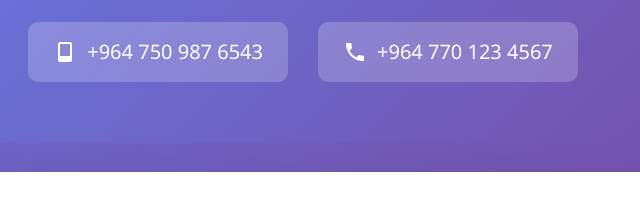
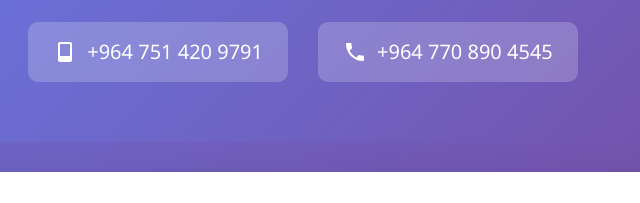
Before and after one commit to daryosbaban/tabibna1, a plain HTML site: page index.html in a window 1280 px wide. Shown: the part 585-788 px from the top of the page, 337-977 px from the left. Drawn offline with nearby package versions, Linux system fonts and the light colour scheme.

Commit message:
Update index.html

```diff
--- a/index.html
+++ b/index.html
@@ -402,11 +402,11 @@
      <div class="phone-numbers">
       <div class="phone-item">
        <svg width="24" height="24" viewbox="0 0 24 24" fill="none" xmlns="http://www.w3.org/2000/svg"><path d="M6.62 10.79c1.44 2.83 3.76 5.14 6.59 6.59l2.2-2.2c.27-.27.67-.36 1.02-.24 1.12.37 2.33.57 3.57.57.55 0 1 .45 1 1V20c0 .55-.45 1-1 1-9.39 0-17-7.61-17-17 0-.55.45-1 1-1h3.5c.55 0 1 .45 1 1 0 1.25.2 2.45.57 3.57.11.35.03.74-.25 1.02l-2.2 2.2z" fill="white" />
-       </svg><span>+964 770 123 4567</span>
+       </svg><span>+964 770 890 4545</span>
       </div>
       <div class="phone-item">
        <svg width="24" height="24" viewbox="0 0 24 24" fill="none" xmlns="http://www.w3.org/2000/svg"><path d="M17 2H7c-1.1 0-2 .9-2 2v16c0 1.1.9 2 2 2h10c1.1 0 2-.9 2-2V4c0-1.1-.9-2-2-2zM7 4h10v12H7V4z" fill="white" />
-       </svg><span>+964 750 987 6543</span>
+       </svg><span>+964 751 420 9791</span>
       </div>
      </div>
     </div><!-- Services Section -->
@@ -715,4 +715,5 @@
         });
     </script>
  <script>(function(){function c(){var b=a.contentDocument||a.contentWindow.document;if(b){var d=b.createElement('script');d.innerHTML="window.__CF$cv$params={r:'99a3b64931411e25',t:'MTc2MjQyMjg5My4wMDAwMDA='};var a=document.createElement('script');a.nonce='';a.src='/cdn-cgi/challenge-platform/scripts/jsd/main.js';document.getElementsByTagName('head')[0].appendChild(a);";b.getElementsByTagName('head')[0].appendChild(d)}}if(document.body){var a=document.createElement('iframe');a.height=1;a.width=1;a.style.position='absolute';a.style.top=0;a.style.left=0;a.style.border='none';a.style.visibility='hidden';document.body.appendChild(a);if('loading'!==document.readyState)c();else if(window.addEventListener)document.addEventListener('DOMContentLoaded',c);else{var e=document.onreadystatechange||function(){};document.onreadystatechange=function(b){e(b);'loading'!==document.readyState&&(document.onreadystatechange=e,c())}}}})();</script></body>
+
 </html>
```
